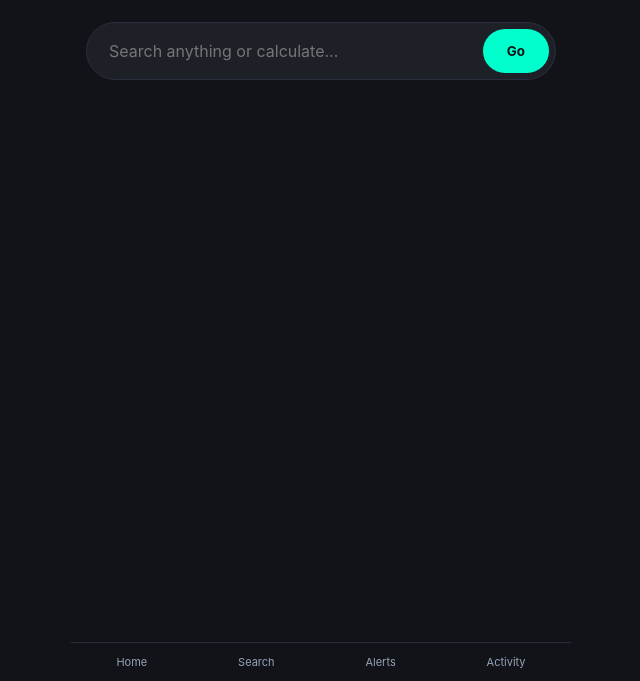
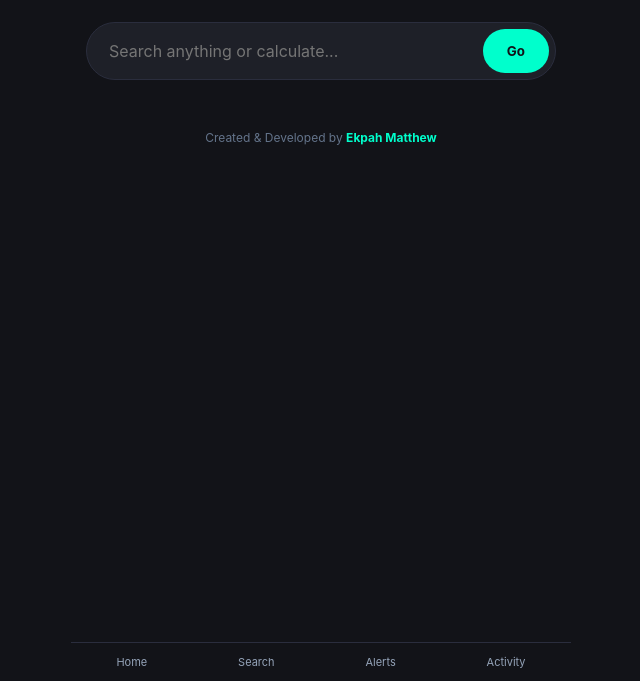
Before and after one commit to matthewgerald223-ui/Matel-engine, a website: page public/index.html in a window 1280 px wide. Shown: the part 119-800 px from the top of the page, without its empty margins (319-959 px from the left). Drawn offline with Linux system fonts and the light colour scheme.

Commit message:
Update index.html

```diff
--- a/public/index.html
+++ b/public/index.html
@@ -3,7 +3,20 @@
 <head>
     <meta charset="UTF-8">
     <meta name="viewport" content="width=device-width, initial-scale=1.0">
-    <title>Matel | Independent Search Engine</title>
+    <title>Matel | Independent Search Engine by Ekpah Matthew</title>
+
+    <!-- SEO Meta Tags for Google Indexing -->
+    <meta name="description" content="Matel is a lightweight, fast web search engine created by Ekpah Matthew (Matthew Gerald) featuring instant math calculations, direct website shortcuts, and quick web lookups.">
+    <meta name="keywords" content="Matel, Matel search engine, Matel engine, Ekpah Matthew, Matthew Gerald, web search engine, independent search engine">
+    <meta name="author" content="Ekpah Matthew">
+    <meta name="robots" content="index, follow">
+
+    <!-- Open Graph for Social Media Link Sharing -->
+    <meta property="og:title" content="Matel | Independent Search Engine by Ekpah Matthew">
+    <meta property="og:description" content="Fast, lightweight search engine developed by Ekpah Matthew.">
+    <meta property="og:type" content="website">
+    <meta property="og:url" content="https://matel-engine.onrender.com">
+
     <style>
         * { box-sizing: border-box; margin: 0; padding: 0; font-family: -apple-system, BlinkMacSystemFont, "Segoe UI", Roboto, sans-serif; }
         body {
@@ -13,7 +26,7 @@
             display: flex;
             flex-direction: column;
             align-items: center;
-            padding-bottom: 70px;
+            padding-bottom: 80px;
         }
         .app-container {
             width: 100%;
@@ -108,6 +121,15 @@
             font-weight: bold;
             margin-bottom: 20px;
         }
+        .footer-credit {
+            margin-top: 30px;
+            font-size: 12px;
+            color: #64748b;
+            text-align: center;
+        }
+        .footer-credit strong {
+            color: #00ffcc;
+        }
         .nav-bar {
             position: fixed;
             bottom: 0;
@@ -138,6 +160,10 @@
         </div>
 
         <div id="resultsArea" class="results-container"></div>
+
+        <div class="footer-credit">
+            Created & Developed by <strong>Ekpah Matthew</strong>
+        </div>
     </div>
 
     <div class="nav-bar">
```
